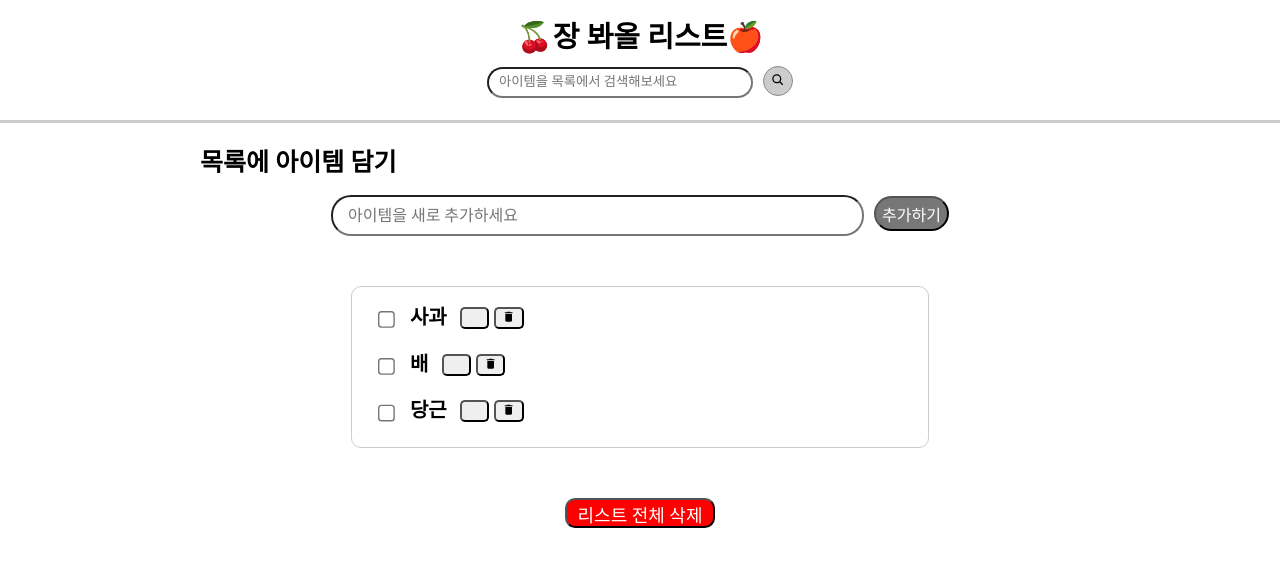
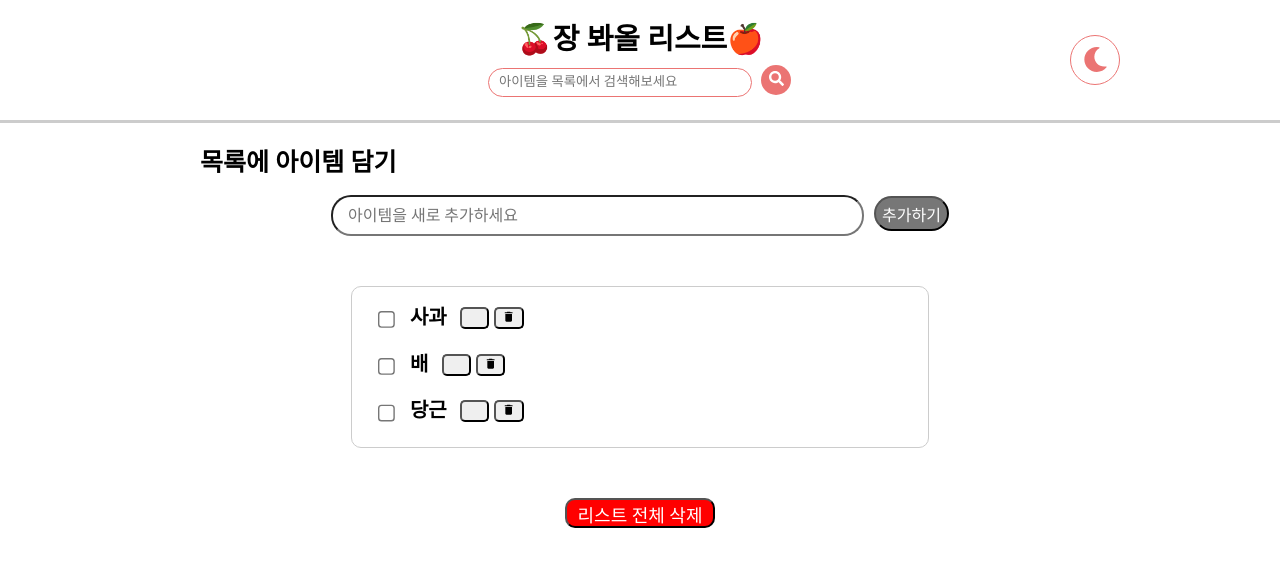
Before and after one commit to Raros17/todo-list-emotion, a React (Create React App) app: page / in a window 1280 px wide. Shown: the top 566 px of the page. Built offline with nearby package versions, Linux system fonts and the light colour scheme; some icons are missing; a web font is replaced by a local one.

Commit message:
design: input 디자인

```diff
--- a/src/Header.js
+++ b/src/Header.js
@@ -1,11 +1,12 @@
 import './styles/App.css';
 /** @jsxImportSource @emotion/react */
 import { css } from "@emotion/react";
-import { IoSearch } from "react-icons/io5";
+import { FaSearch } from "react-icons/fa";
 import { searchState } from './atoms/searchState';
 import { useRecoilState } from 'recoil';
 import { filteredListState } from './atoms/filteredListState';
 import { listState } from './atoms/listState';
+import { FaMoon } from "react-icons/fa";
 
 function Header() {
     const [searchValue, setSearchValue] = useRecoilState(searchState);
@@ -36,11 +37,14 @@ function Header() {
 
   return (
       <header css={header}>
-        <span>🍒장 봐올 리스트🍎</span>
-        <div>
-            <input type='text' value={searchValue} onChange={e=> setSearchValue(e.target.value)} placeholder='아이템을 목록에서 검색해보세요' css={searchBox} onKeyDown={handleOnKeyPress}></input>
-            <button css={searchBtn} onClick={searchValueChange}><IoSearch/></button>
+        <div css={searchContainer}>
+            <span>🍒장 봐올 리스트🍎</span>
+            <div>
+                <input type='text' value={searchValue} onChange={e=> setSearchValue(e.target.value)} placeholder='아이템을 목록에서 검색해보세요' css={searchBoxInput} onKeyDown={handleOnKeyPress}></input>
+                <button css={searchBtn} onClick={searchValueChange}><FaSearch/></button>
+            </div>
         </div>
+        <button css={darkModeBtn}><FaMoon /></button>
       </header>
       )
 }
@@ -55,20 +59,51 @@ const header = css`
   display: flex;
   justify-content: center;
   align-items: center;
-  flex-direction: column;
   font-size: 29px;
   font-weight: 600;
   border-bottom: 3px solid #ccc;
   font-family: 'seolleimcool-SemiBold';
 `
 
-const searchBox = css`
+const darkModeBtn = css`
+    height: 50px;
+    width: 50px;
+    border-radius: 50%;
+    cursor: pointer;
+    position: absolute;
+    right: 10rem;
+    font-size: 25px;
+    text-align: center;
+    padding-top:5px;
+    background-color: #fff;
+    border: 1px solid #eb7473;
+    color:#eb7473;
+    &:hover {
+        transition: all 0.5s ease;
+        color: #f75a55;
+        border: 1px solid #f75a55;
+    }
+    &:active {
+        color: #b31208;
+    }
+`
+
+const searchContainer = css`
+  display: flex;
+  justify-content: center;
+  align-items: center;
+  flex-direction: column;
+`
+
+const searchBoxInput = css`
     border-radius: 20px;
     margin-top: 15px;
     height: 25px;
     padding-left: 10px;
     width: 250px;
     font-family: "seolleimcool-SemiBold";
+    border: none;
+    outline: 1px solid #eb7473;;
 `
 const searchBtn = css`
     border-radius: 50%;
@@ -77,11 +112,16 @@ const searchBtn = css`
     text-align: center;
     margin-left: 10px;
     cursor: pointer;
-    background-color: #ccc;
-    border: 1px solid #888;
-    transition: all 0.5 ease;
+    background: #eb7473;
+    color: #fff;
+    font-size: 15px;
+    border: none;
     &:hover {
         transition: all 0.5 ease;
-        background-color: #fff;
+        background: #dd2120;
+    }
+    &:active {
+        transition: all 0.5 ease;
+        background: #b31d1a;
     }
 `
```
